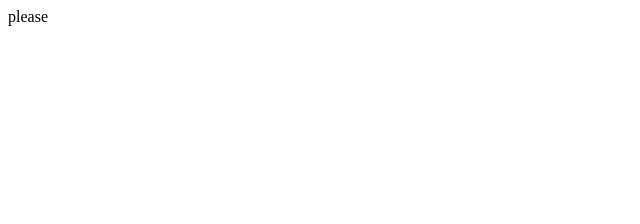
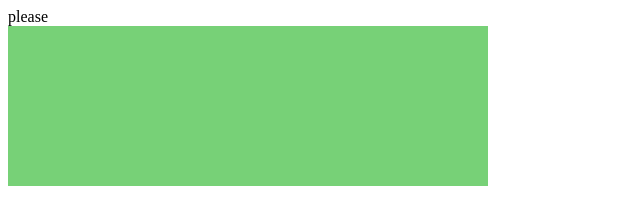
Before and after one commit to amixaam/14092023, a plain HTML site: page index.html in a window 1280 px wide. Shown: the whole page, without its empty margins (0-640 px from the left). Drawn offline with Linux system fonts and the light colour scheme.

Commit message:
edited index.html

```diff
--- a/index.html
+++ b/index.html
@@ -1,11 +1,9 @@
 <!DOCTYPE html>
-<html lang="en">
 <head>
-    <meta charset="UTF-8">
-    <meta name="viewport" content="width=device-width, initial-scale=1.0">
     <title>Document</title>
 </head>
 <body>
     please
+    <div style="background-color: rgb(119, 209, 119); height: 10rem; width: 30rem;"></div>
 </body>
 </html>
```
